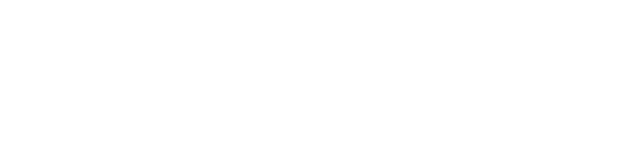
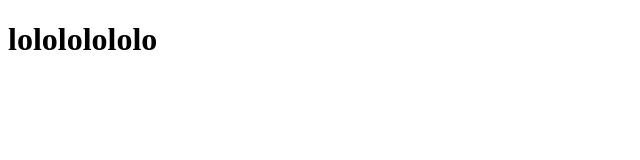
Before and after one commit to strangeAhsan/localrepo, a plain HTML site: page index.html in a window 1280 px wide. Shown: the whole page, without its empty margins (0-640 px from the left). Drawn offline with Linux system fonts and the light colour scheme.

Commit message:
adding feature

```diff
--- a/index.html
+++ b/index.html
@@ -5,5 +5,7 @@
     <meta name="viewport" content="width=device-width, initial-scale=1.0" />
     <title>Document</title>
   </head>
-  <body></body>
+  <body>
+    <h1>lolololololo</h1>
+  </body>
 </html>
```
